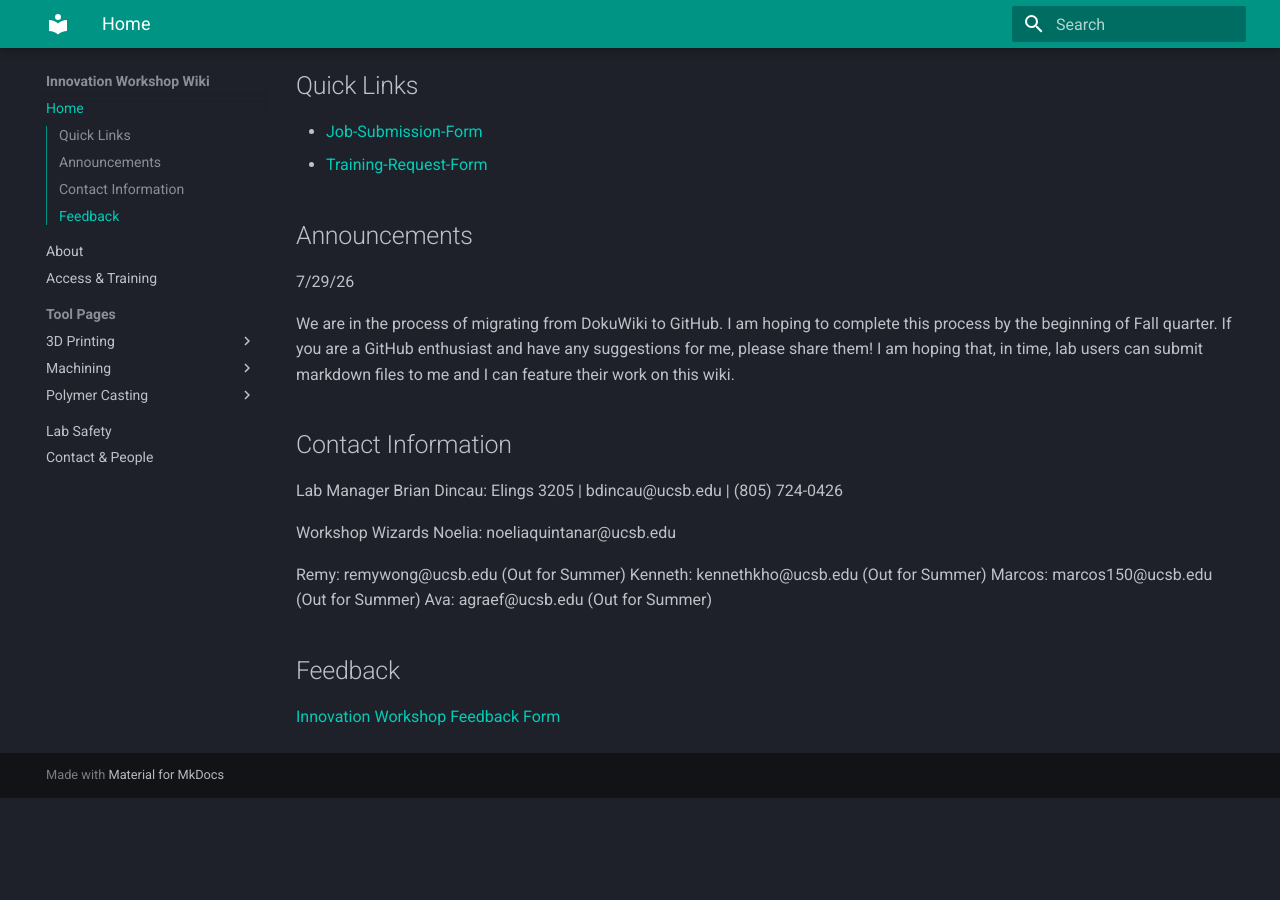
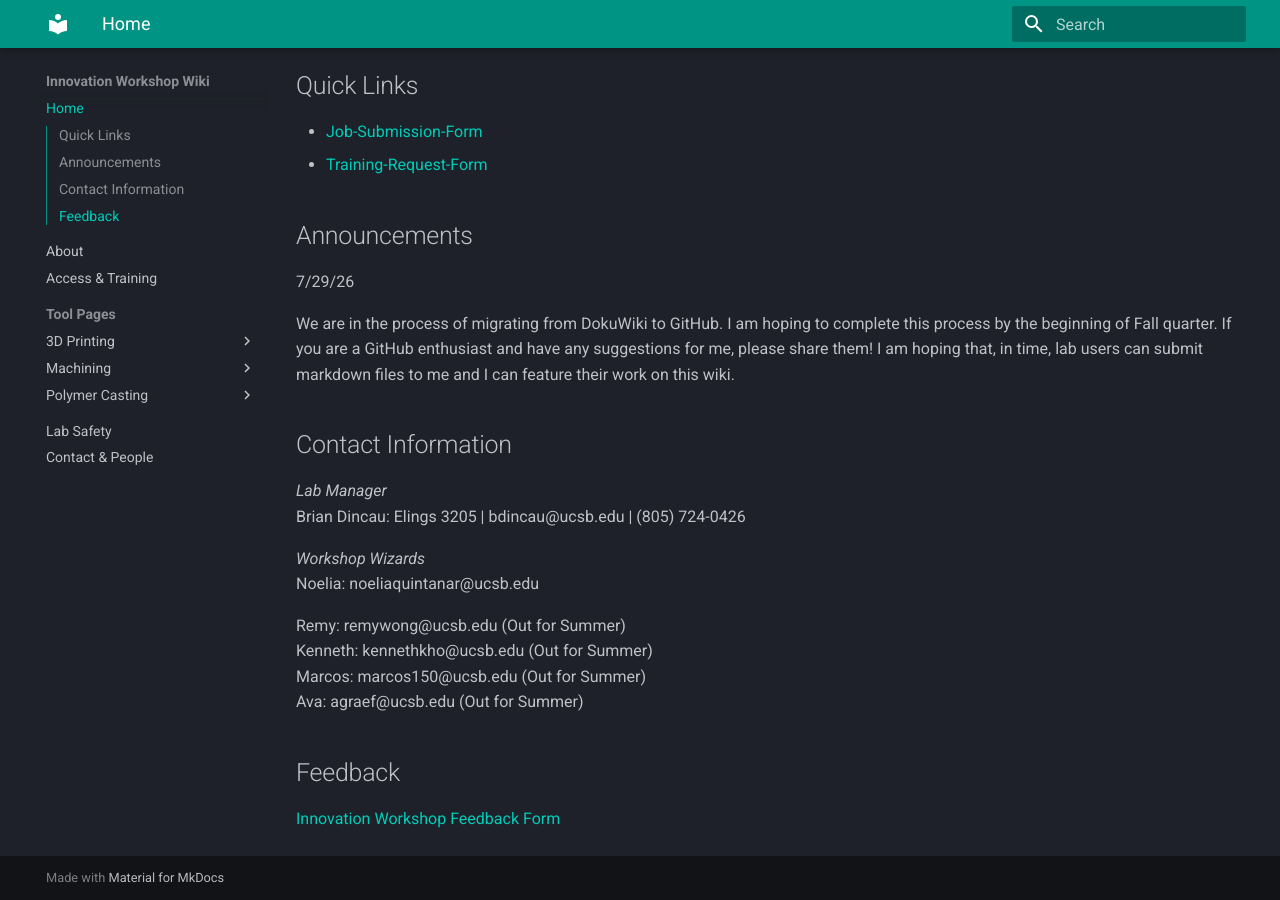
Before and after one commit to ucsb-innovation-workshop/ucsb-innovation-workshop.github.io, an MkDocs documentation site: the page built from docs/index.md, in a window 1280 px wide and 900 px high, scrolled down 746 px. Built offline with MkDocs 1.6.1 and Material for MkDocs 9.7.7, drawn with Linux system fonts in a browser that asks for light colours; before the commit the page ends 1544 px from its top, so only the background shows below that.

```diff
--- a/docs/index.md
+++ b/docs/index.md
@@ -24,16 +24,16 @@ We are in the process of migrating from DokuWiki to GitHub. I am hoping to compl
 
 ## Contact Information
 
-Lab Manager
+_Lab Manager_ <br>
 Brian Dincau: Elings 3205 | bdincau@ucsb.edu | (805) 724-0426
 
-Workshop Wizards
+_Workshop Wizards_ <br>
 Noelia: noeliaquintanar@ucsb.edu
 
-Remy: remywong@ucsb.edu        (Out for Summer)
-Kenneth: kennethkho@ucsb.edu   (Out for Summer)
-Marcos: marcos150@ucsb.edu     (Out for Summer)
-Ava: agraef@ucsb.edu           (Out for Summer)
+Remy: remywong@ucsb.edu        (Out for Summer) <br>
+Kenneth: kennethkho@ucsb.edu   (Out for Summer) <br>
+Marcos: marcos150@ucsb.edu     (Out for Summer) <br>
+Ava: agraef@ucsb.edu           (Out for Summer) <br>
 
 ##Feedback
 [Innovation Workshop Feedback Form](https://forms.gle/YvvXqV18izy4TumY6)
```
